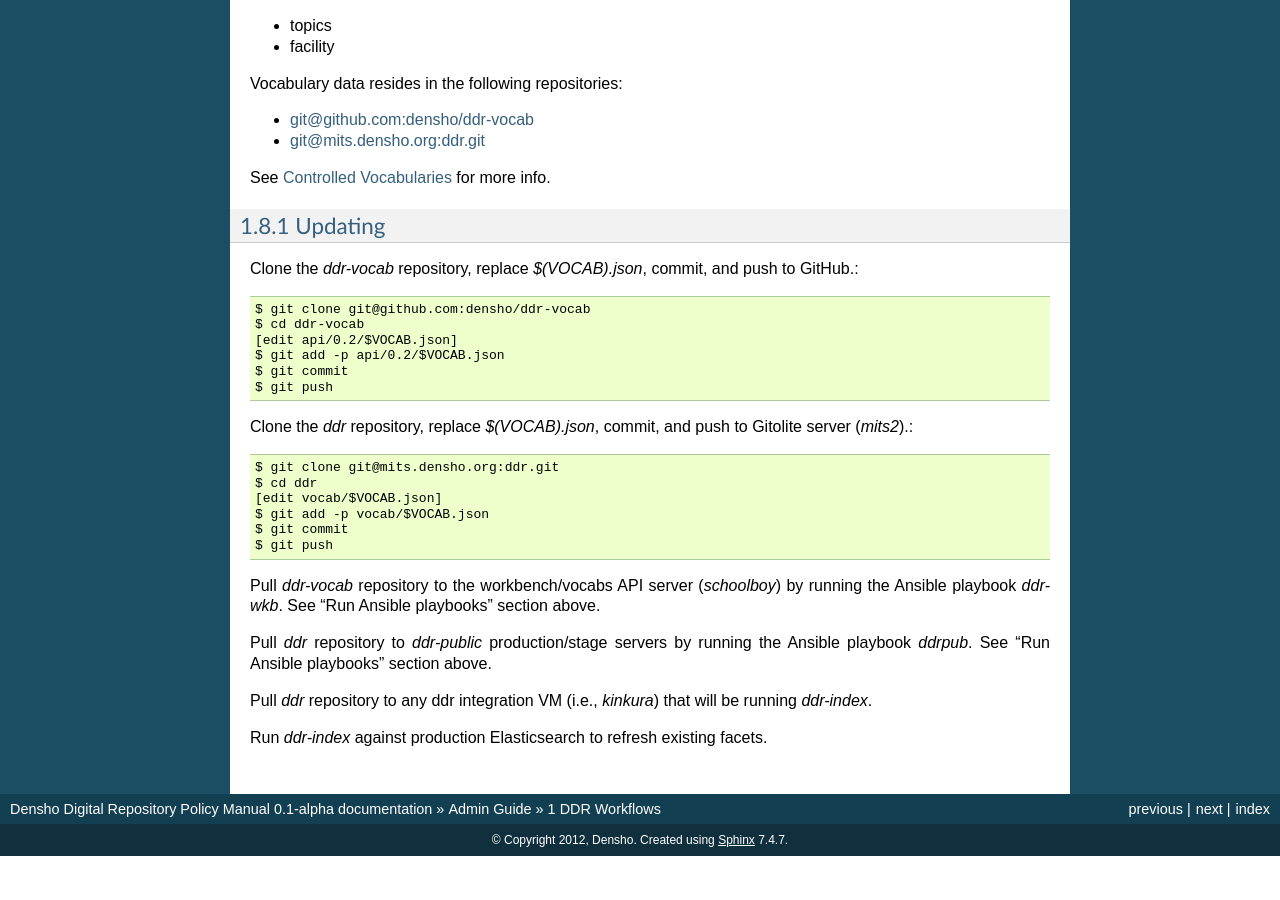
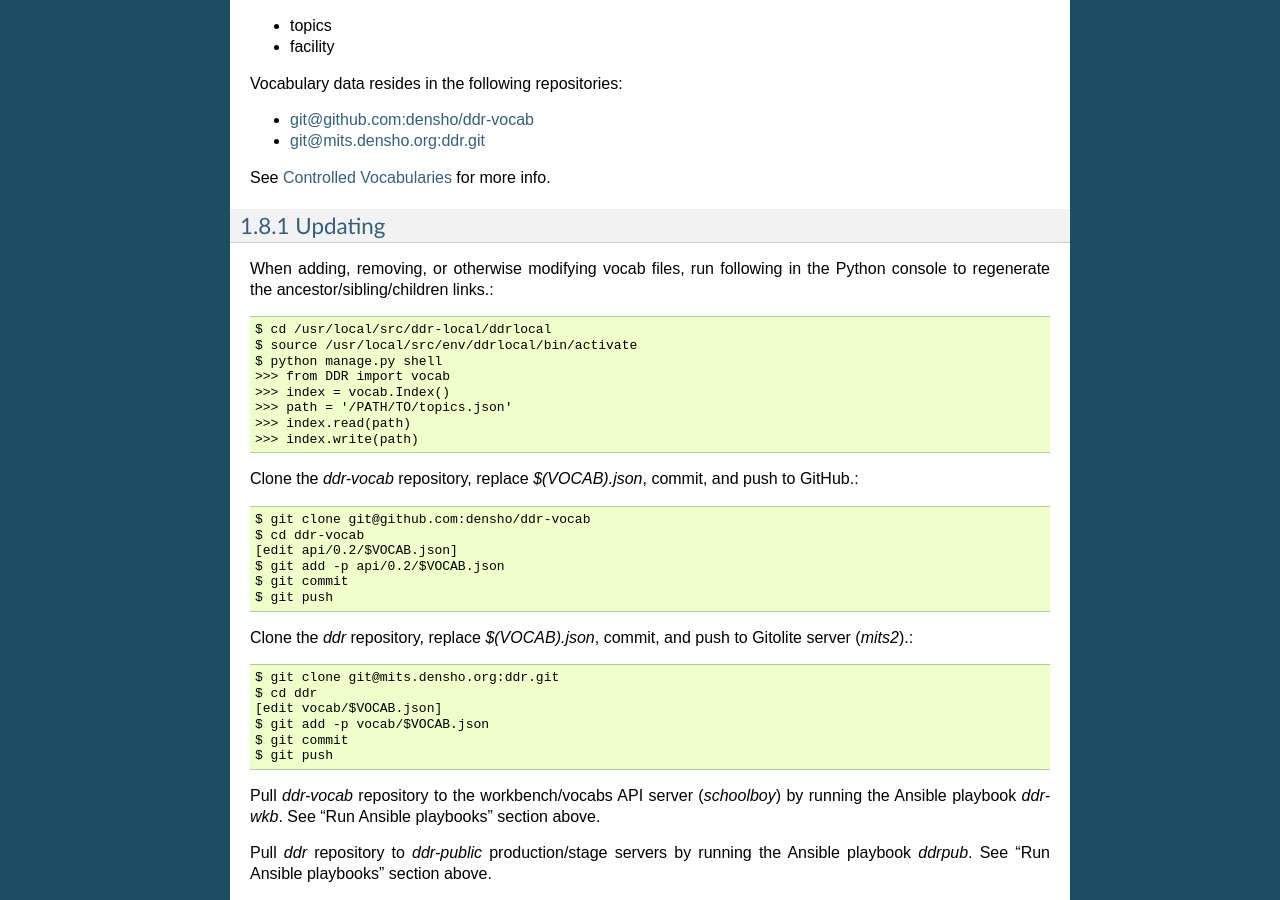
Before and after one commit to denshoproject/ddr-manual, a Sphinx documentation site: the page built from source/admins/workflows.rst, in a window 1280 px wide and 900 px high, scrolled down 12656 px. Built offline with Sphinx 7.4.7, drawn with Linux system fonts in a browser that asks for light colours; before the commit the page ends 13512 px from its top, so only the background shows below that.

Commit message:
added howto update vocab term ancestor/sibling/children links

```diff
--- a/source/admins/workflows.rst
+++ b/source/admins/workflows.rst
@@ -623,6 +623,17 @@ See :doc:`controlled-vocabs` for more info.
 Updating
 --------------------
 
+When adding, removing, or otherwise modifying vocab files, run following in the Python console to regenerate the ancestor/sibling/children links.::
+
+  $ cd /usr/local/src/ddr-local/ddrlocal
+  $ source /usr/local/src/env/ddrlocal/bin/activate
+  $ python manage.py shell
+  >>> from DDR import vocab
+  >>> index = vocab.Index()
+  >>> path = '/PATH/TO/topics.json'
+  >>> index.read(path)
+  >>> index.write(path)
+
 Clone the `ddr-vocab` repository, replace `$(VOCAB).json`, commit, and push to GitHub.::
 
   $ git clone git@github.com:densho/ddr-vocab
```
